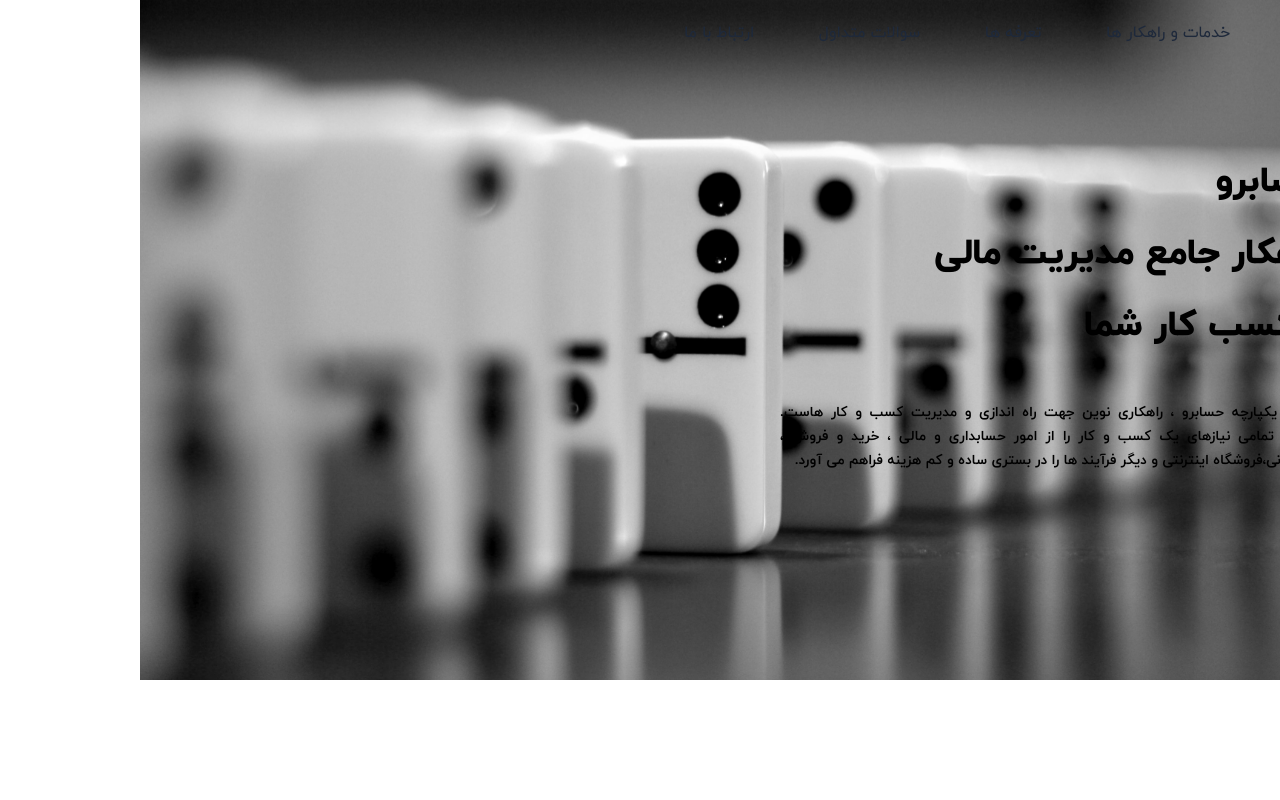
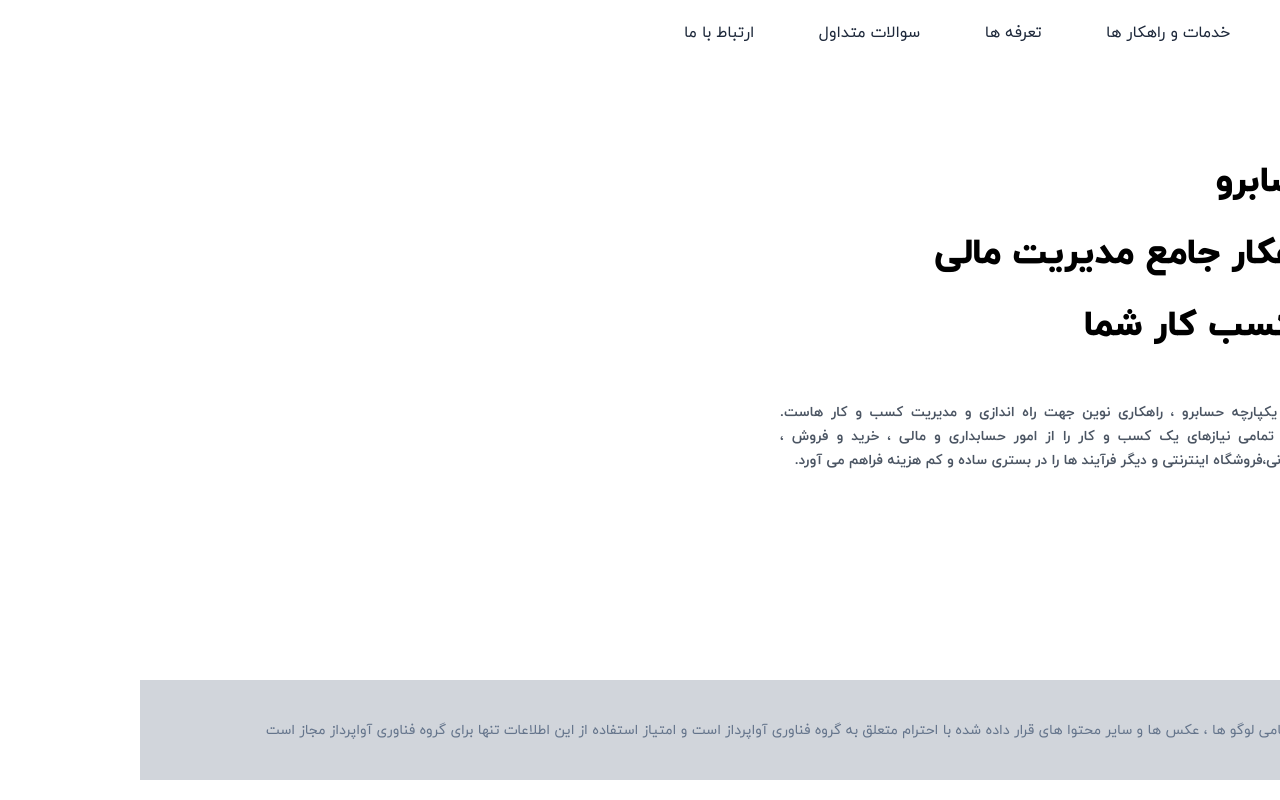
Before and after one commit to side-26/hesabro-app, a Vue app: page / in a window 1280 px wide. Built offline with nearby package versions, Linux system fonts and the light colour scheme.

Commit message:
build footer layout

```diff
--- a/package.json
+++ b/package.json
@@ -8,7 +8,6 @@
     "preview": "vite preview"
   },
   "dependencies": {
-    "animate.css": "^4.1.1",
     "axios": "^0.27.2",
     "vee-validate": "^4.5.11",
     "vue": "^3.2.25",
--- a/src/App.vue
+++ b/src/App.vue
@@ -1,15 +1,15 @@
 <script setup>
 // This starter template is using Vue 3 <script setup> SFCs
 // Check out https://vuejs.org/api/sfc-script-setup.html#script-setup
-import NavBar from './layout/navBar/NavBar.layout.vue'
+import NavBar from './layout/navBar/NavBar.layout.vue';
 </script>
 
 <template lang="">
-<router-view v-slot="{ Component }">
-  <transition name="fade">
-    <component :is="Component" />
-  </transition>
-</router-view>
+    <router-view v-slot="{ Component }">
+      <transition name="page">
+          <component :is="Component" />
+      </transition>
+    </router-view>
 </template>
 <script>
 export default {
@@ -18,3 +18,16 @@ export default {
     }
 }
 </script>
+<style lang="css">
+.page-enter-active,
+.page-leave-active {
+  transition: all 0.35s ease-in-out;
+}
+
+
+.page-enter-from,
+.page-leave-to {
+  opacity: 0;
+  transform: scale(0.9);
+}
+</style>
--- /dev/null
+++ b/src/layout/footer/Footer.layout.vue
@@ -0,0 +1,18 @@
+<template lang="">
+    <footer class="py-10 bg-gray-300 px-14">
+        <section>
+
+        </section>
+        <p class="text-sm font-IranYekan-regular text-slate-500 text-center">تمامی لوگو ها ، عکس ها و سایر محتوا های قرار داده شده با احترام متعلق به گروه فناوری آواپرداز است و امتیاز استفاده از این اطلاعات تنها برای <a href="https://avapardaz.vc/">
+        گروه فناوری آواپرداز
+        </a> مجاز است</p>
+    </footer>
+</template>
+<script>
+export default {
+    name:"Footer"
+}
+</script>
+<style lang="">
+
+</style>
--- a/src/views/Home.view/Home.view.vue
+++ b/src/views/Home.view/Home.view.vue
@@ -1,23 +1,39 @@
 <template lang="">
-<header class="bg-center relative bg-cover bg-main-bg bg-fixed">
+<div>
+    <header class="bg-center relative bg-cover">
         <NavBar/>
             <section class="sm:px-24 px-10  sm:pt-20 pt-10 pb-32  flex  justify-start items-center">
                 <div class="pb-20 sm:mb-0">
-                <h1 class="sm:text-4xl text-3xl font-IranYecan-extraBold sm:leading-loose leading-normal">حسابرو <br/> راهکار جامع مدیریت مالی <br/> و کسب کار شما</h1>
-                <p class="font-IranYecan-bold  absolute sm:static sm:w-2/3 w-full md:w-2/4 right-0 -bottom-11  px-4 sm:px-0  bg-white sm:bg-transparent text-justify leading-6 text-sm sm:py-0 sm:mt-10 py-10 ">سامانه یکپارچه حسابرو ، راهکاری نوین جهت راه اندازی و مدیریت کسب و کار هاست. حسابرو تمامی نیازهای یک کسب و کار را از امور حسابداری و مالی ، خرید و فروش ، انبارگردانی،فروشگاه اینترنتی و دیگر فرآیند ها را در بستری ساده و کم هزینه فراهم می آورد.</p>
+                    <h1  class="sm:text-4xl text-3xl font-IranYecan-extraBold sm:leading-loose leading-normal">حسابرو <br/> راهکار جامع مدیریت مالی <br/> و کسب کار شما</h1>
+                    <p  class="font-IranYecan-bold  absolute sm:static sm:w-2/3 w-full md:w-2/4 right-0 -bottom-11  px-4 sm:px-0  bg-white sm:bg-transparent text-justify leading-6 text-gray-600 text-sm sm:py-0 sm:mt-10 py-10 ">سامانه یکپارچه حسابرو ، راهکاری نوین جهت راه اندازی و مدیریت کسب و کار هاست. حسابرو تمامی نیازهای یک کسب و کار را از امور حسابداری و مالی ، خرید و فروش ، انبارگردانی،فروشگاه اینترنتی و دیگر فرآیند ها را در بستری ساده و کم هزینه فراهم می آورد.</p>
                 </div>
             </section>
     </header>
-<main>
+    <main></main>
+    <Footer/>
+</div>
 
-</main>
     </template>
 <script>
     import NavBar from '@/layout/navBar/NavBar.layout.vue';
+    import Footer from '../../layout/footer/Footer.layout.vue';
+
 export default {
     name:"home",
     components:{
-NavBar
+        NavBar,
+        Footer
     }
 }
 </script>
+<style lang="css">
+.before-enter{
+opacity: 0;
+transform: translate(100px);
+transition: all .35s ease-in-out;
+}
+.enter{
+opacity: 1;
+transform: translate(0);
+}
+</style>
```
Also changed, not shown: src/main.js (+5 -4 lines), 1 other file (tests, documents, lock files or other folders). Lines whose indentation alone changed are shown as unchanged.
